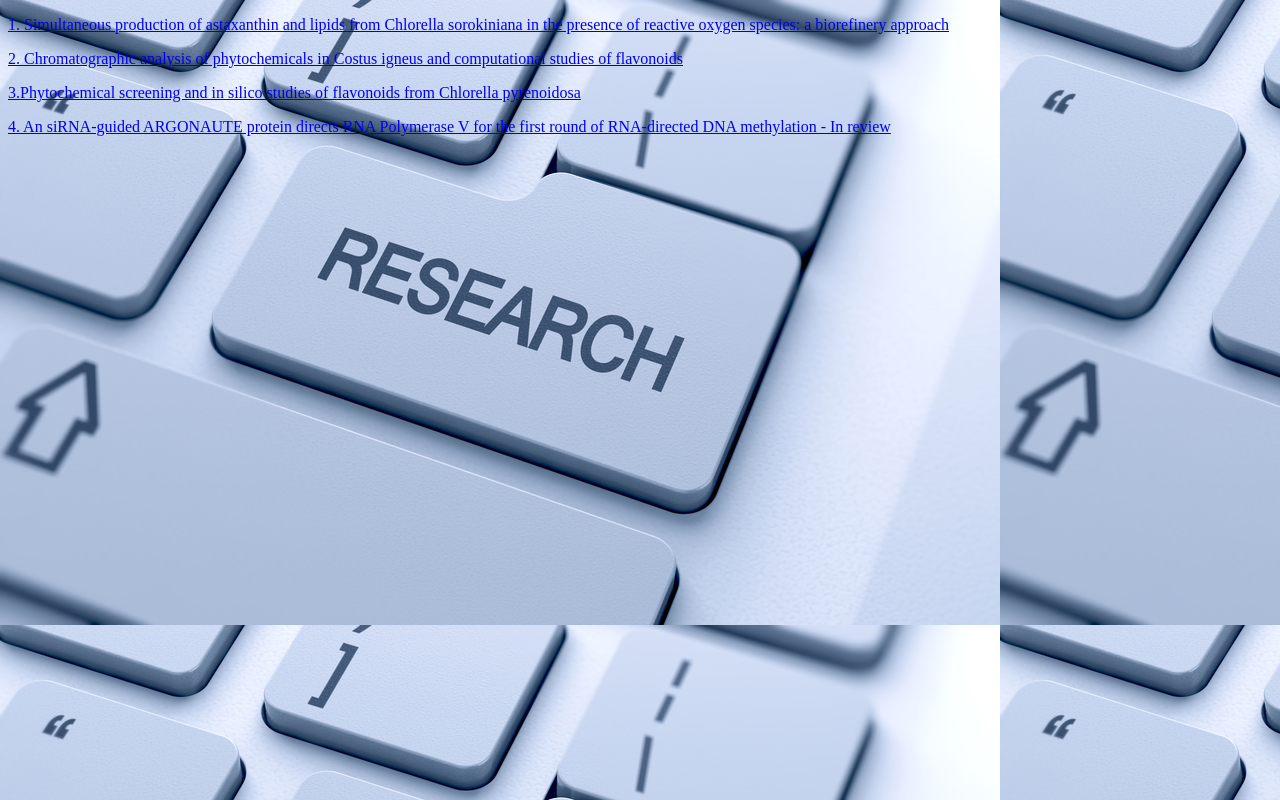
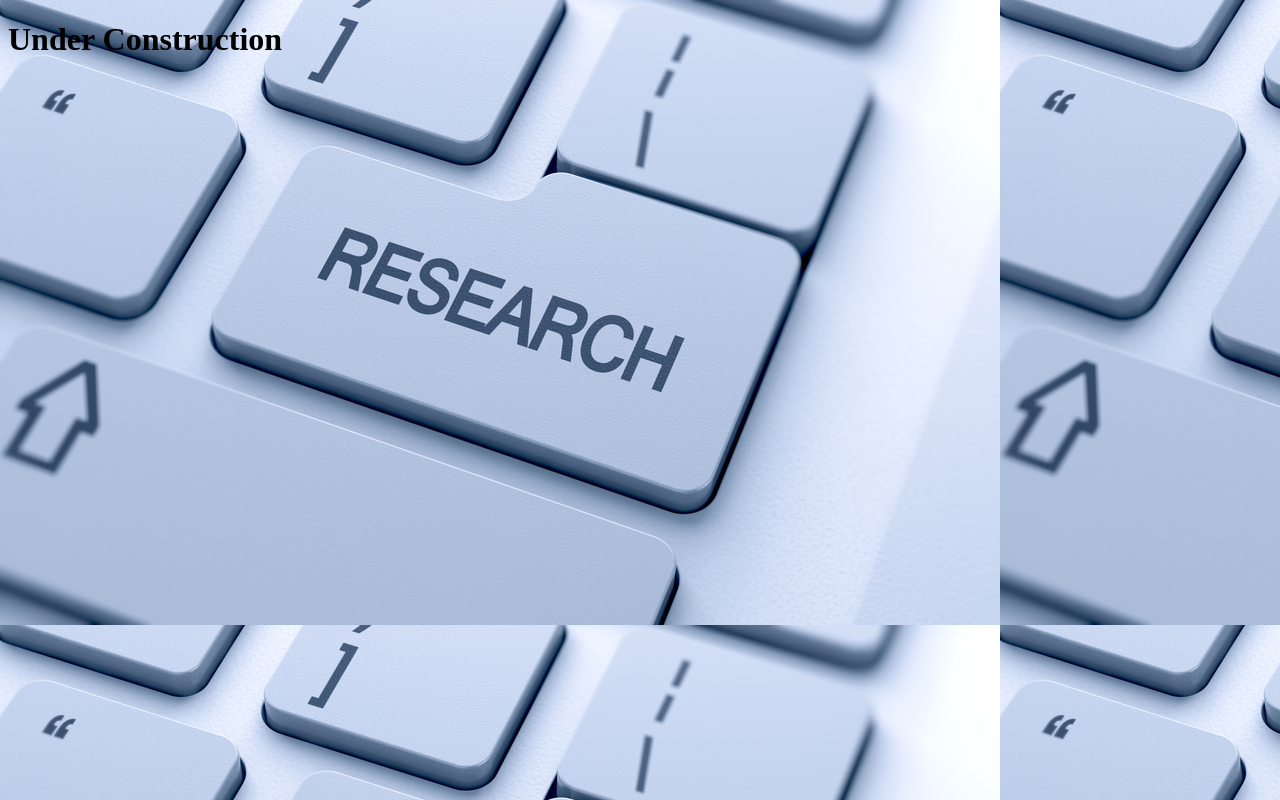
Before and after one commit to jpeasari/jpeasari.github.io, a plain HTML site: page publications.html in a window 1280 px wide. Drawn offline with Linux system fonts and the light colour scheme.

Commit message:
Update publications.html

```diff
--- a/publications.html
+++ b/publications.html
@@ -9,11 +9,12 @@ body {
   background-color: lightblue;
 }
 </style>
+<h1> Under Construction </h1>
 
-<p><a href="https://link.springer.com/article/10.1007/s13399-021-01276-5/">1. Simultaneous production of astaxanthin and lipids from Chlorella sorokiniana in the presence of reactive oxygen species: a biorefinery approach</a></p>
+<!-- <p><a href="https://link.springer.com/article/10.1007/s13399-021-01276-5/">1. Simultaneous production of astaxanthin and lipids from Chlorella sorokiniana in the presence of reactive oxygen species: a biorefinery approach</a></p>
 <p><a href="https://www.sciencedirect.com/science/article/pii/S2352914818301436/">2. Chromatographic analysis of phytochemicals in Costus igneus and computational studies of flavonoids</a></p>
 <p><a href="https://www.sciencedirect.com/science/article/pii/S2352914817302125/">3.Phytochemical screening and in silico studies of flavonoids from Chlorella pyrenoidosa </a></p>
-<p><a href="https://www.cell.com/molecular-cell/home">4. An siRNA-guided ARGONAUTE protein directs RNA Polymerase V for the first round of RNA-directed DNA methylation - In review </a></p>
+<p><a href="https://www.cell.com/molecular-cell/home">4. An siRNA-guided ARGONAUTE protein directs RNA Polymerase V for the first round of RNA-directed DNA methylation - In review </a></p> -->
 </head>
 
 </body>
```
